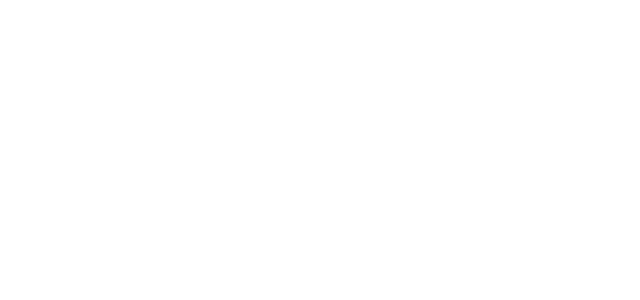
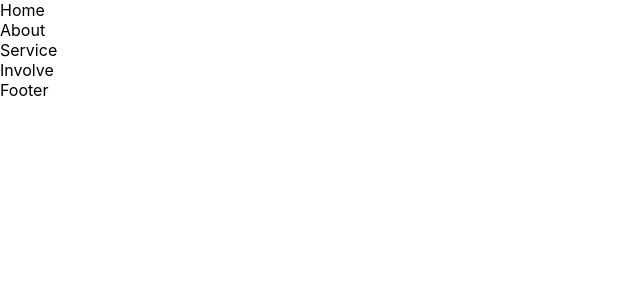
Before and after one commit to DeVanteOdom/Bald-Ridge, a React (Create React App) app: page / in a window 1280 px wide. Shown: the top 300 px of the page, without its empty margins (0-640 px from the left). Built offline with nearby package versions, Linux system fonts and the light colour scheme.

Commit message:
WireFrame Part 1

```diff
--- a/src/App.js
+++ b/src/App.js
@@ -1,9 +1,16 @@
 import logo from './logo.svg';
 import './App.css';
 import { Route, Switch } from 'react-router';
+import Home from './Pages/Home/Home';
+import About from './Pages/About/About';
+import Service from './Pages/Services/Service';
+import Involve from './Pages/Involve/Involve';
+import Footer from './Components/Footer/Footer';
+
+
 
 function App() {
-  return (
+  return ( <>
     <Switch>
       <Route path='/Bald'>
     <div className="App">
@@ -23,7 +30,15 @@
       </header>
     </div>
     </Route>
-    </Switch>
+    <Route path='/'>
+    <Home/>
+    <About/>
+    <Service/>
+    <Involve/>
+      </Route>
+      </Switch>
+    <Footer/>
+    </>
   );
 }
 
--- /dev/null
+++ b/src/Components/Footer/Footer.js
@@ -0,0 +1,10 @@
+import React, {Component} from 'react';
+import './Footer.css';
+
+class Footer extends Component {
+    render() {
+        return <div className='Footer'> Footer </div>
+    }
+}
+
+export default Footer;
--- /dev/null
+++ b/src/Pages/About/About.js
@@ -0,0 +1,10 @@
+import React, {Component} from 'react';
+import './About.css';
+
+class About extends Component {
+    render() {
+        return <div className='Aboutpage'> About </div>
+    }
+}
+
+export default About;
--- /dev/null
+++ b/src/Pages/Home/Home.js
@@ -0,0 +1,10 @@
+import React, {Component} from 'react';
+import './Home.css';
+
+class Home extends Component {
+    render() {
+        return <div className='Homepage'> Home </div>
+    }
+}
+
+export default Home;
--- /dev/null
+++ b/src/Pages/Involve/Involve.js
@@ -0,0 +1,10 @@
+import React, {Component} from 'react';
+import './Involve.css';
+
+class Involve extends Component {
+    render() {
+        return <div className='Involvepage'> Involve </div>
+    }
+}
+
+export default Involve;
--- /dev/null
+++ b/src/Pages/Services/Service.js
@@ -0,0 +1,10 @@
+import React, {Component} from 'react';
+import './Service.css';
+
+class Service extends Component {
+    render() {
+        return <div className='Servicepage'> Service </div>
+    }
+}
+
+export default Service;
```
Also changed, not shown: src/Components/Footer/Footer.css (added), src/Pages/About/About.css (added), src/Pages/Home/Home.css (added), src/Pages/Involve/Involve.css (added), src/Pages/Services/Service.css (added).
